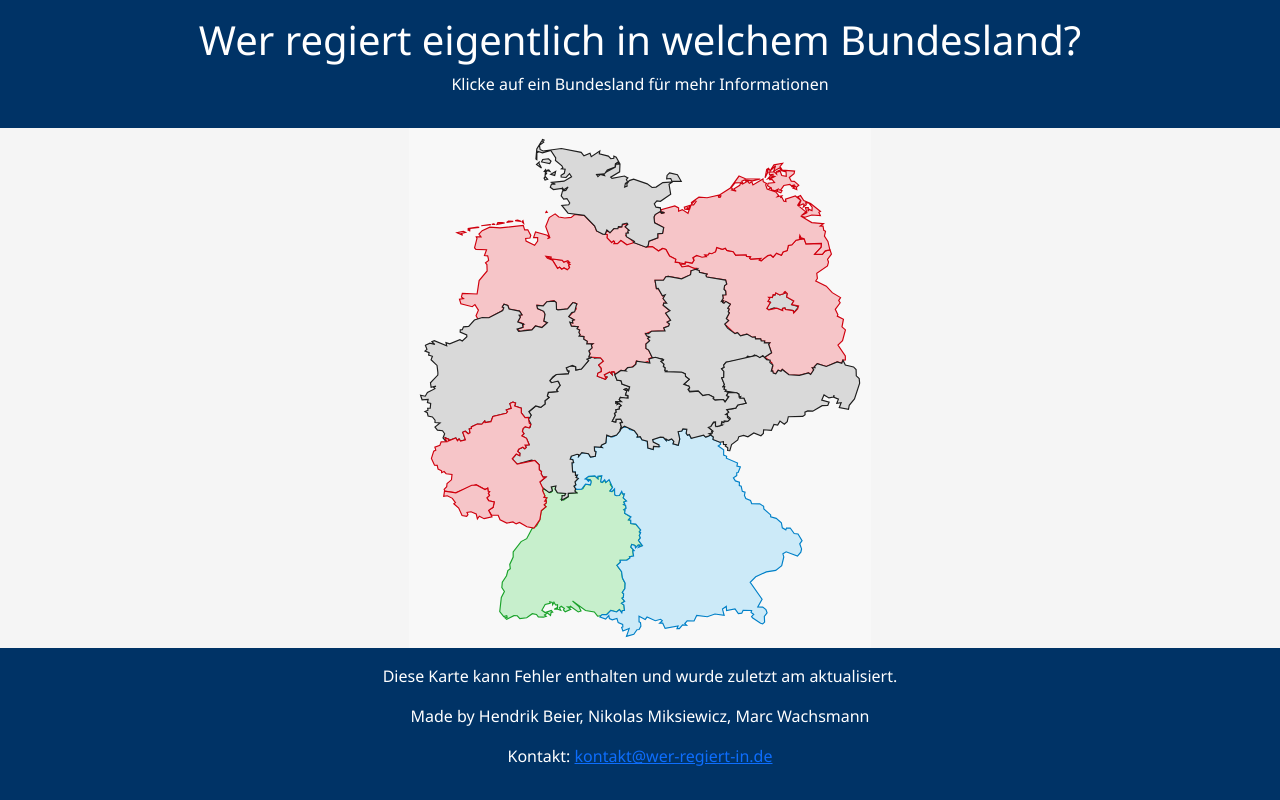
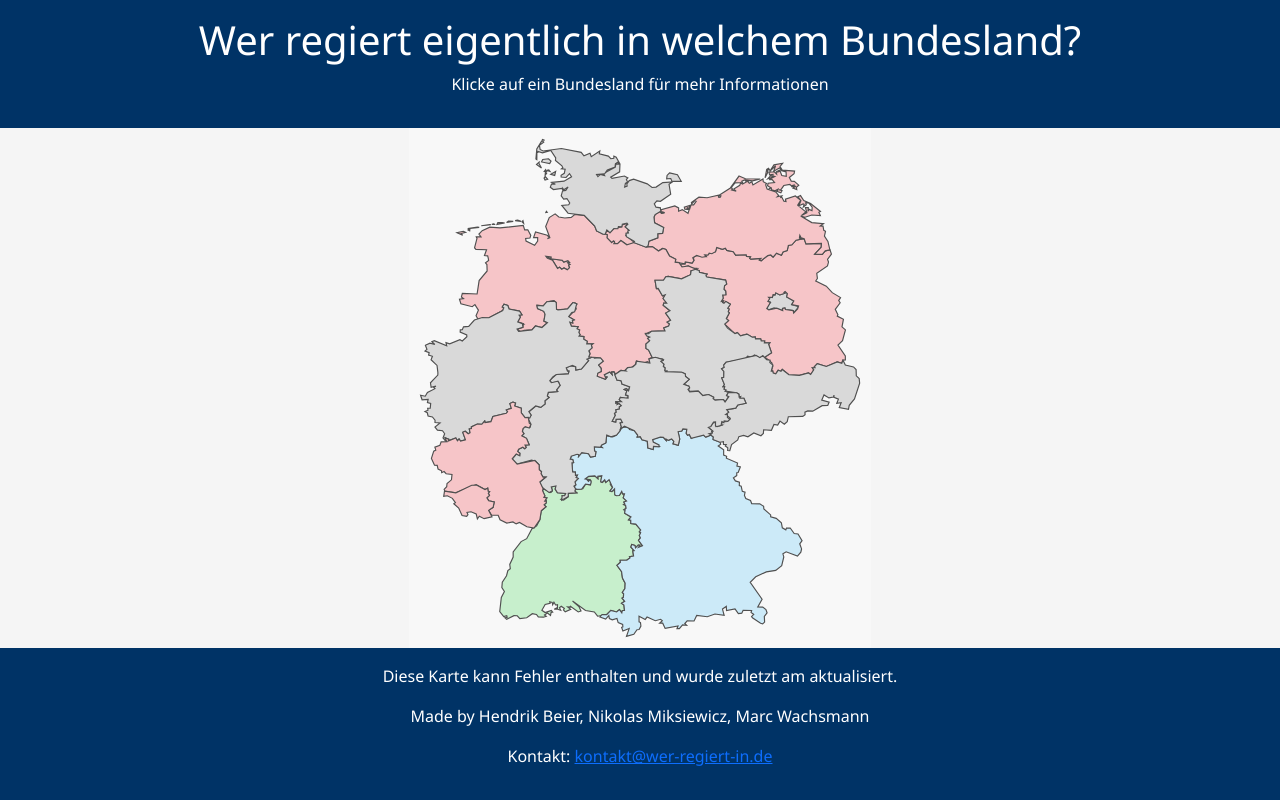
Before and after one commit to hendrikmrks/wer-regiert-in.de, a React (Vite) app: page / in a window 1280 px wide. Built offline with nearby package versions, Linux system fonts and the light colour scheme; no server answers.

Commit message:
hover shows correct colors

```diff
--- a/src/components/GermanyMap.jsx
+++ b/src/components/GermanyMap.jsx
@@ -37,11 +37,17 @@ const GermanyMap = () => {
                 key={stateId}
                 d={svgPaths[stateId]}
                 fill={selectedState === stateId ? "#d1e0f5" : landColor}
-                stroke={borderColor}
+                stroke="#505050"
                 strokeWidth="2"
                 onClick={() => {
                   handleStateClick(stateId);
                   handleShowPopUp();
+                }}
+                onMouseEnter={(event) => {
+                  event.target.style.fill = borderColor;
+                }}
+                onMouseLeave={(event) => {
+                  event.target.style.fill = landColor;
                 }}
                 data-state={stateId}
                 className="state-path"
--- a/src/data/statesData.json
+++ b/src/data/statesData.json
@@ -769,7 +769,7 @@
       }
     ],
     "seats": [
-     {
+    {
         "name": "CDU",
         "seats": 41,
         "percent": 31.9
```
